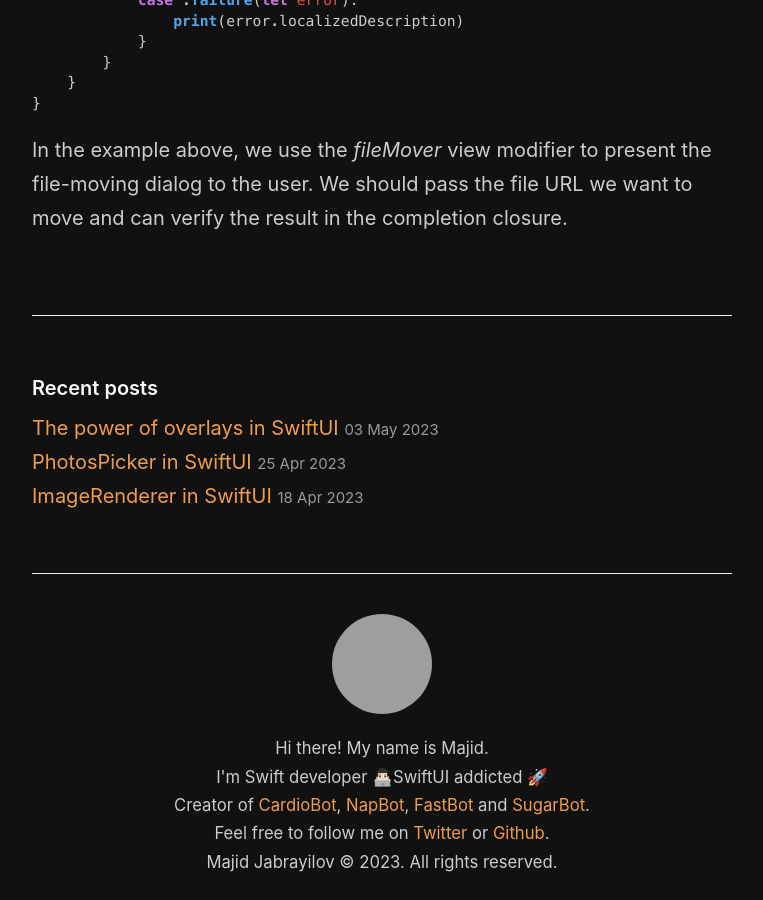
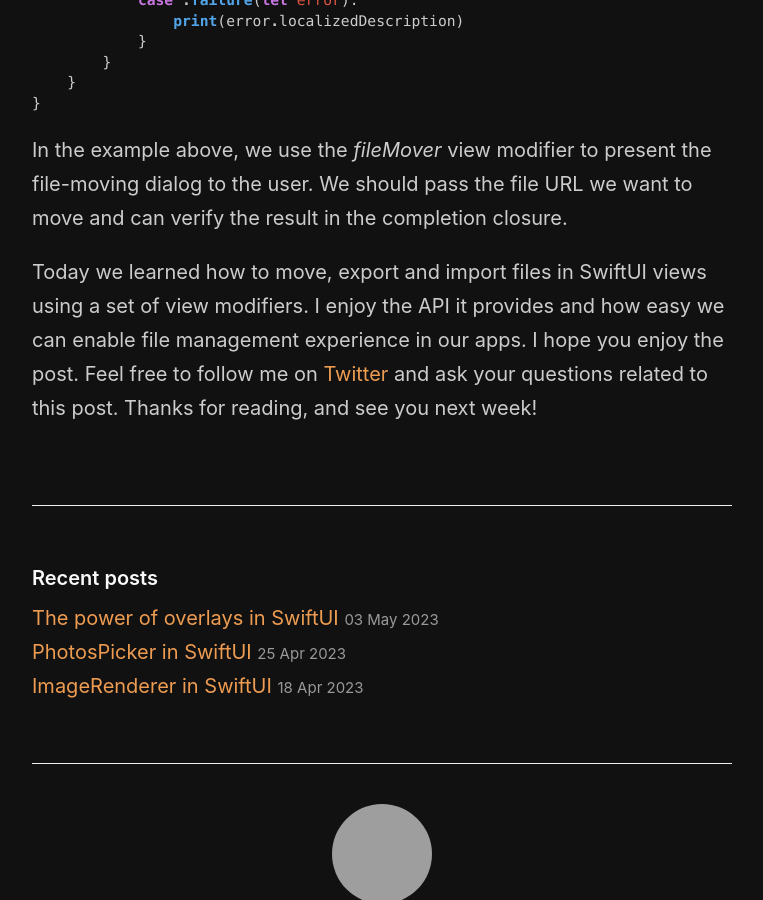
Before and after one commit to mecid/mecid.github.io, a Jekyll site: the page built from _posts/2023-05-10-file-importing-and-exporting-in-swiftui.md, in a window 1280 px wide and 900 px high, scrolled down 3253 px, cut to the strip 0-900 px from the top of the window. Shown: the whole strip, without its empty margins (258-1021 px from the left). Built offline with Jekyll 4.4.1, drawn with Linux system fonts in a browser that asks for light colours; grey boxes are pictures that could not be loaded.

Commit message:
conclusion added to the file management post

````diff
--- a/_posts/2023-05-10-file-importing-and-exporting-in-swiftui.md
+++ b/_posts/2023-05-10-file-importing-and-exporting-in-swiftui.md
@@ -123,3 +123,5 @@ struct MovingExampleView: View {
 ```
 
 In the example above, we use the *fileMover* view modifier to present the file-moving dialog to the user. We should pass the file URL we want to move and can verify the result in the completion closure.
+
+Today we learned how to move, export and import files in SwiftUI views using a set of view modifiers. I enjoy the API it provides and how easy we can enable file management experience in our apps. I hope you enjoy the post. Feel free to follow me on [Twitter](https://twitter.com/mecid) and ask your questions related to this post. Thanks for reading, and see you next week!
````
